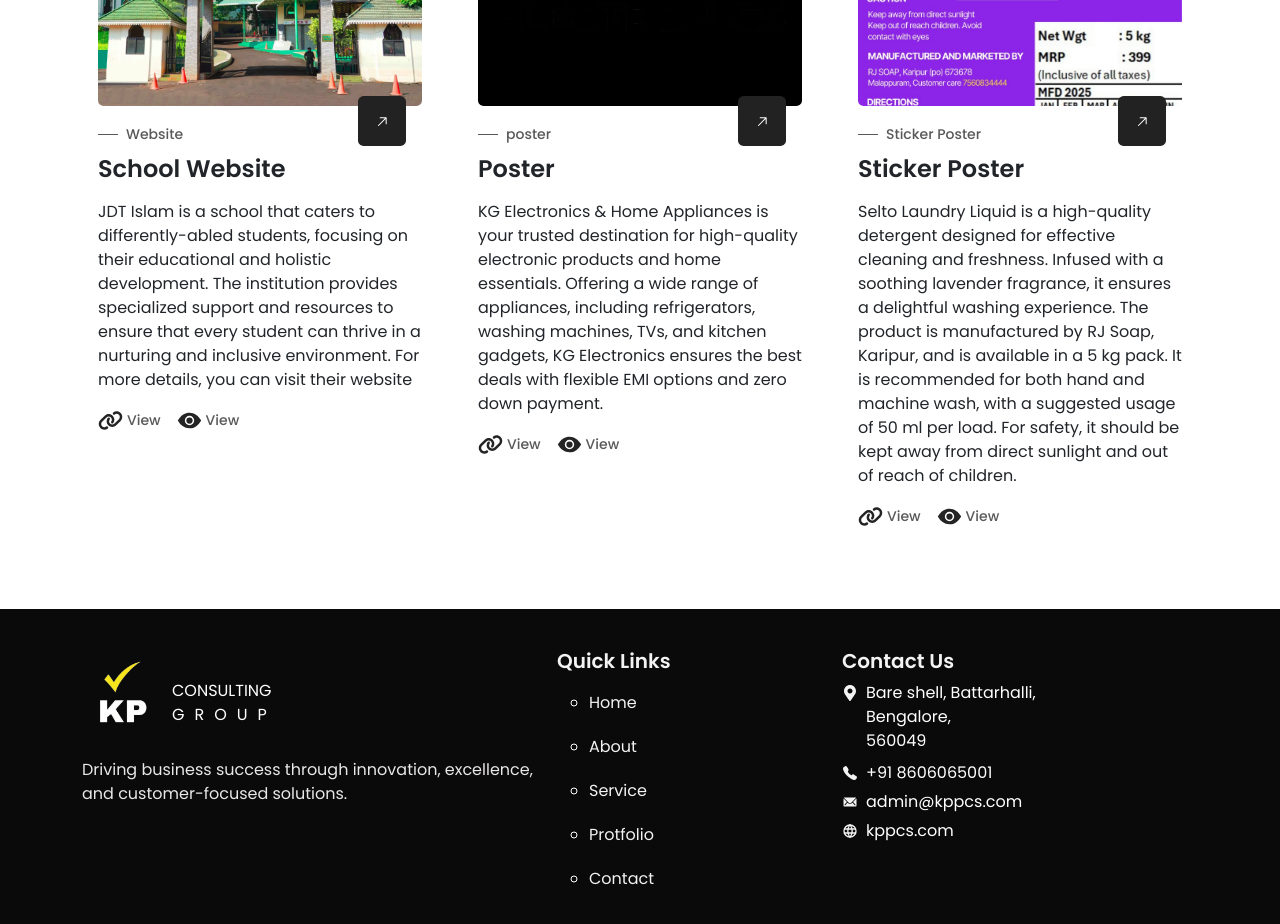
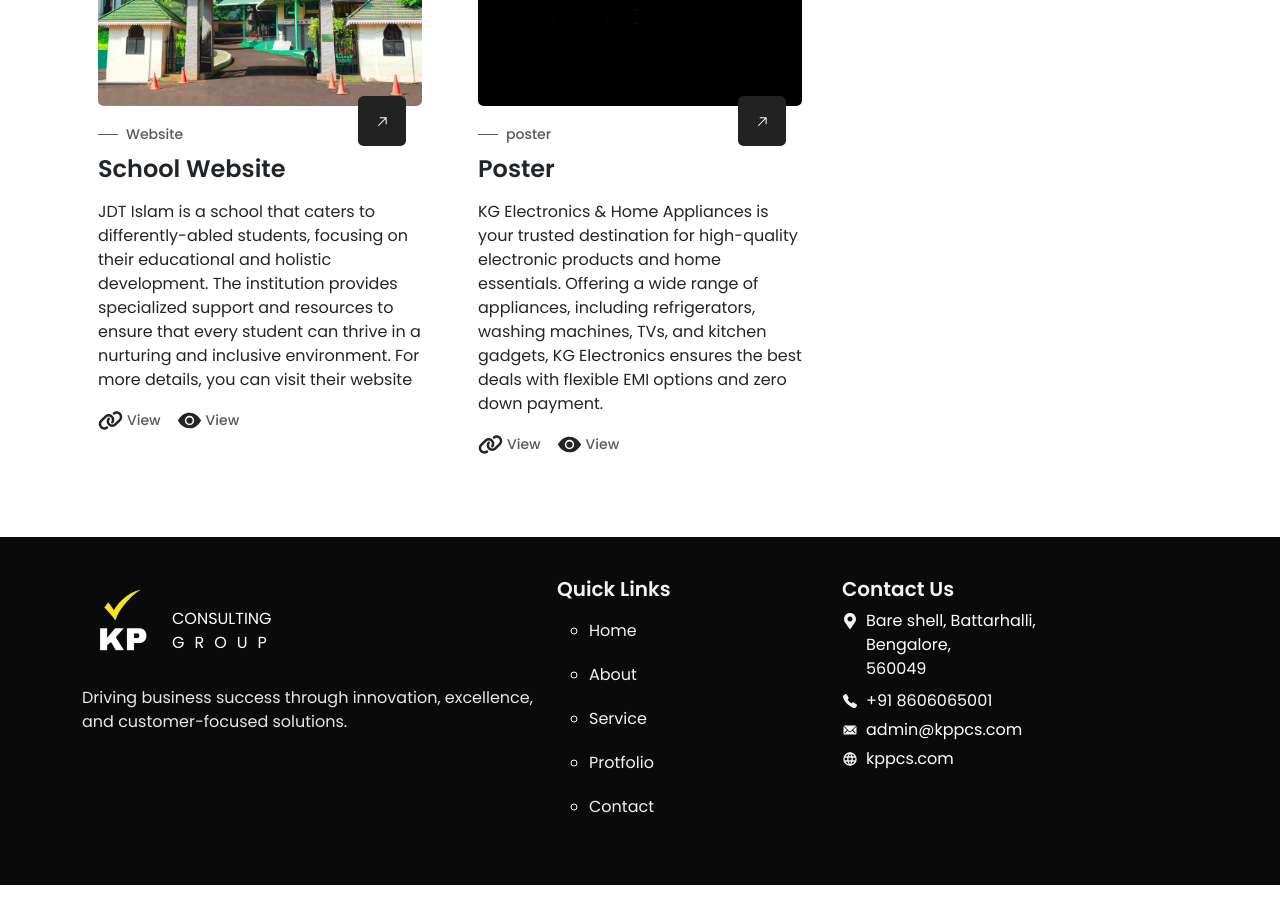
Before and after one commit to abdhakeemabd/kppcs, a React (Vite) app: page /protfolio in a window 1280 px wide. Shown: the part 480-1404 px from the top of the page. After the commit the page ends 1365 px from the top, so only its background shows below. Built offline with nearby package versions, Linux system fonts and the light colour scheme.

Commit message:
seo changes

```diff
--- a/src/components/footer.jsx
+++ b/src/components/footer.jsx
@@ -53,8 +53,8 @@
                  <FaMapMarkerAlt />
                  </div>
                  <div className='ms-2'>
-                 <a>Bare shell, Battarhalli, <br />  Bengalore, <br /> 560049
-                 </a>
+                 <div className='text-white'>Bare shell, Battarhalli, <br />  Bengalore, <br /> 560049
+                 </div>
                  </div>
                  </div>
               </li>
--- a/src/components/header.jsx
+++ b/src/components/header.jsx
@@ -52,7 +52,7 @@
                   </button>
                 </li>
                 <li>
-                  <button
+                  <button aria-label="Menu"
                     className="nav-btn btn"
                     onClick={showNavbar}>
                     {isNavOpen ? <FaTimes /> : <FaBars />}
--- a/src/components/home-news.jsx
+++ b/src/components/home-news.jsx
@@ -128,10 +128,10 @@
                 <div className='img-card mb-3'>
                   <img className='news-img img-fluid' src={newsItem.image} alt={`News ${newsItem.id}`} loading='lazy'/>
                 </div>
-                <div className='cont'>
+                <div className='cont' aria-hidden="true">
                 <h5 className=''>{newsItem.title}</h5>
                   <p className='truncate-3 poppins-light'>{newsItem.description}</p>
-                  <a href={newsItem.url} className='btn btn-more'>Learn more</a>
+                  <a  aria-label='Learen more' tabindex="-1" href={newsItem.url} className='btn btn-more'>Learn more</a>
                 </div>
               </div>
             </div>
--- a/src/components/navbar.jsx
+++ b/src/components/navbar.jsx
@@ -73,7 +73,7 @@
                   </button>
                 </li>
                 <li>
-                  <button className='btn text-white shadow-none'><FaUser/></button>
+                  <button aria-label="User" className='btn text-white shadow-none'><FaUser/></button>
                 </li>
               </ul>
             </div>
--- a/src/components/protoflio-card.jsx
+++ b/src/components/protoflio-card.jsx
@@ -2,7 +2,6 @@
 import '../assets/style/css/protfolio.css';
 import Jdt from '../assets/images/protfolio/jdt.webp';
 import KG from '../assets/images/protfolio/kg.webp'
-import Selto from '../assets/images/protfolio/selto.jpeg'
 import { IoEyeSharp } from "react-icons/io5";
 import { GoArrowUpRight } from "react-icons/go";
 import { FaLink } from "react-icons/fa6";
@@ -23,14 +22,6 @@
         url: 'Feb ',
         url1: '',
         content: 'KG Electronics & Home Appliances is your trusted destination for high-quality electronic products and home essentials. Offering a wide range of appliances, including refrigerators, washing machines, TVs, and kitchen gadgets, KG Electronics ensures the best deals with flexible EMI options and zero down payment.',
-      },
-      {
-        image: Selto,
-        subTitle: 'Sticker Poster',
-        title: 'Sticker Poster',
-        url: 'Feb ',
-        url1: '',
-        content: 'Selto Laundry Liquid is a high-quality detergent designed for effective cleaning and freshness. Infused with a soothing lavender fragrance, it ensures a delightful washing experience. The product is manufactured by RJ Soap, Karipur, and is available in a 5 kg pack. It is recommended for both hand and machine wash, with a suggested usage of 50 ml per load. For safety, it should be kept away from direct sunlight and out of reach of children. ',
       },
   ];
 
```
